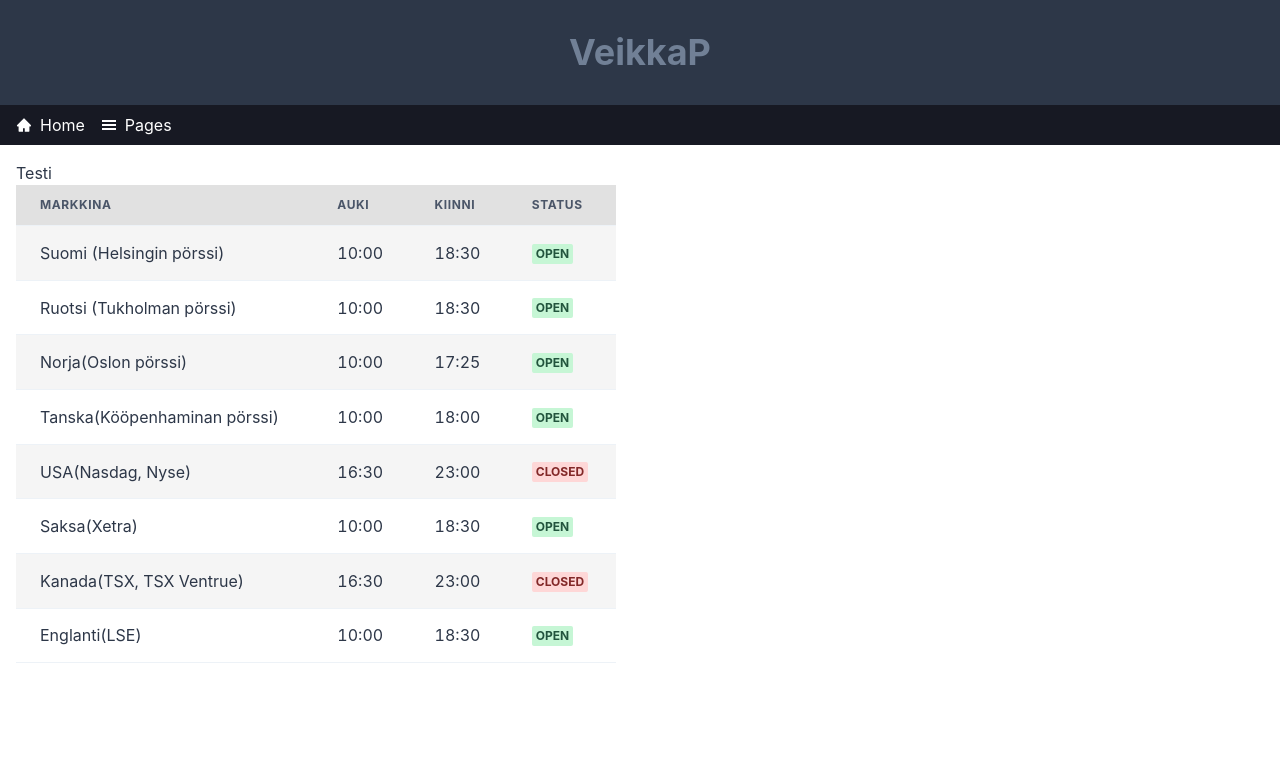
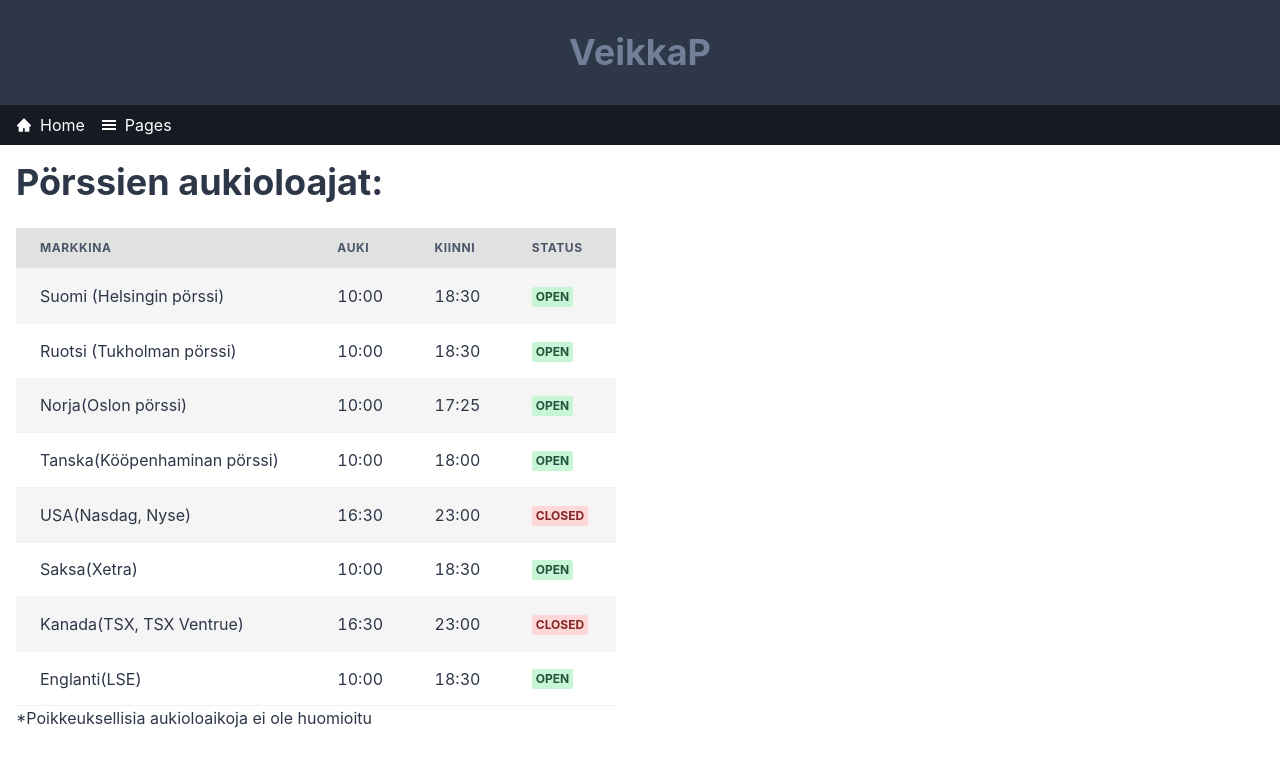
Before and after one commit to Iiigorriii/reactnettisivut, a Next.js app: page /porssiaukioloajat in a window 1280 px wide. Shown: the top 766 px of the page. Built offline with nearby package versions, Linux system fonts and the light colour scheme.

Commit message:
Update index.js

```diff
--- a/pages/porssiaukioloajat/index.js
+++ b/pages/porssiaukioloajat/index.js
@@ -9,6 +9,7 @@ import {
   Td,
   TableContainer,
   Badge,
+  Heading,
 } from "@chakra-ui/react";
 
 const Porssiaukioloajat = () => {
@@ -60,7 +61,8 @@ const Porssiaukioloajat = () => {
 
   return (
     <Layout>
-      <h1>Testi</h1>
+      <Heading>Pörssien aukioloajat:</Heading>
+      <br />
       <TableContainer style={{ maxWidth: "600px" }}>
         <Table>
           <Thead>
@@ -101,6 +103,7 @@ const Porssiaukioloajat = () => {
             ))}
           </Tbody>
         </Table>
+        <p>*Poikkeuksellisia aukioloaikoja ei ole huomioitu</p>
       </TableContainer>
     </Layout>
   );
```
